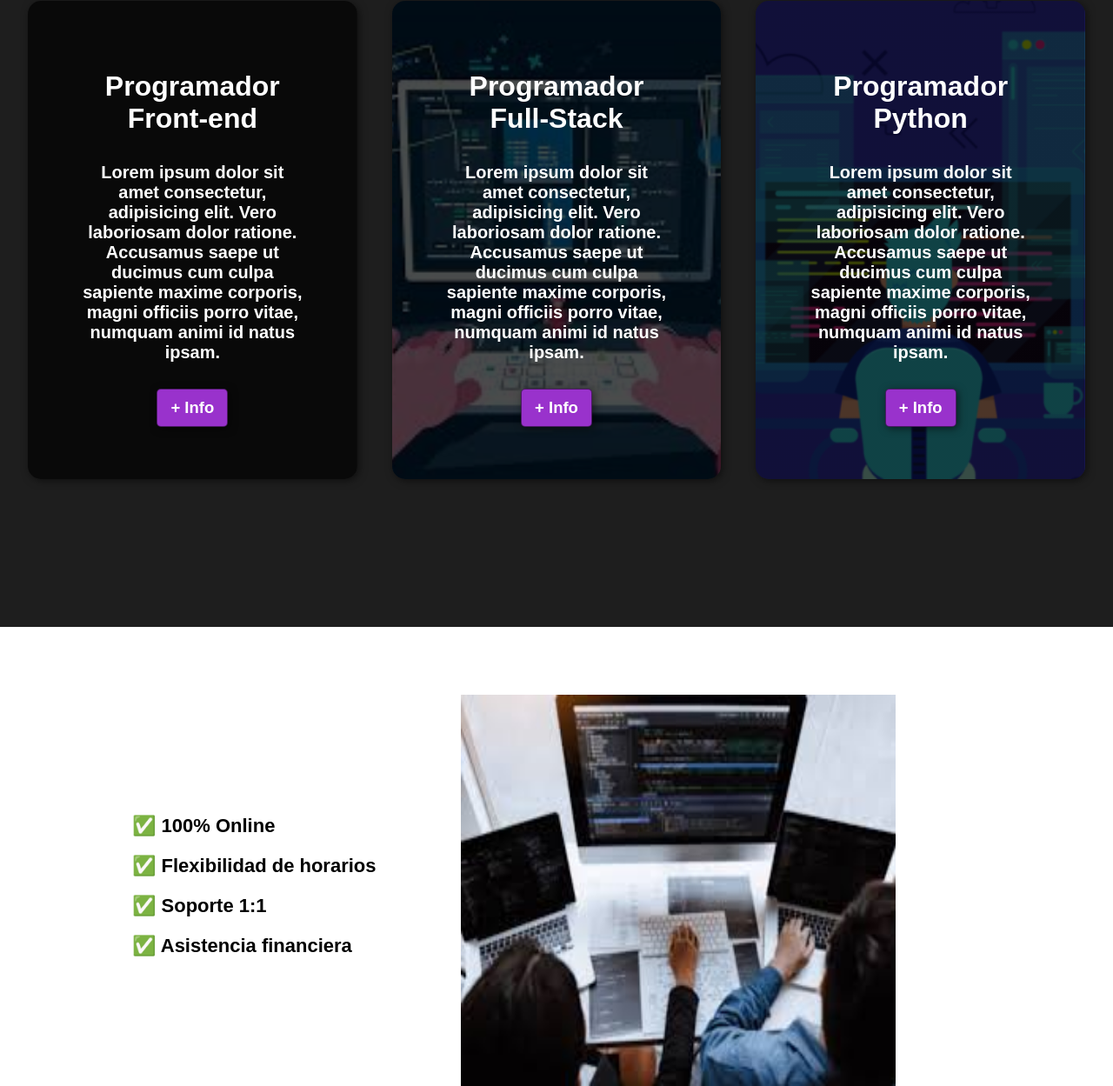
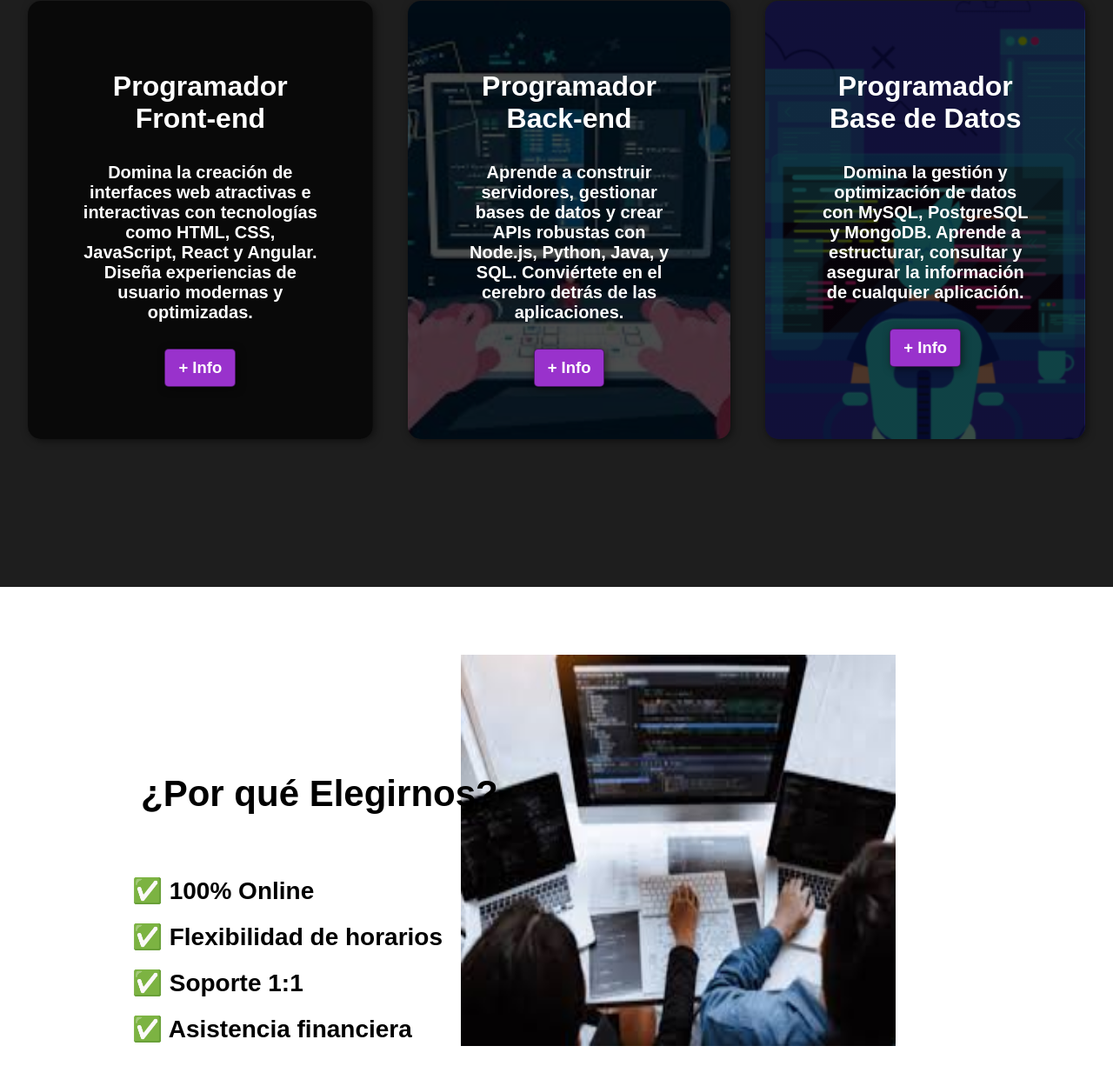
Before and after one commit to dayanaArmasB/programaYa_website, a plain HTML site: page index.html in a window 1280 px wide. Shown: the part 1789-3038 px from the top of the page at 87% size. Drawn offline with Linux system fonts and the light colour scheme; a web font is replaced by a local one.

Commit message:
cambios en los textos y estilos

```diff
--- a/index.html
+++ b/index.html
@@ -31,7 +31,7 @@
             <div class="img-Container"></div>
                 <div class="Texto">
                     <h2>Somos<span class="color-acento"> ProgramaYa!</span></h2>
-                    <p>Lorem ipsum, dolor sit amet consectetur adipisicing elit. Qui magni autem laborum perspiciatis, ea, aut reiciendis quos quod similique voluptates quis incidunt sequi. Dolores labore commodi natus dolor similique quod.</p>
+                    <p>En ProgramaYa! te ofrecemos cursos especializados en Desarrollo Frontend, Backend y Bases de Datos, diseñados para que te conviertas en un profesional altamente capacitado en el mundo de la programación.</p>
                 </div>
         </div>
     </section>
@@ -42,21 +42,21 @@
             <div class="Programas">
                 <div class="Carta">
                     <h3> Programador Front-end</h3>
-                    <p>Lorem ipsum dolor sit amet consectetur, adipisicing elit. Vero laboriosam dolor ratione. Accusamus saepe ut ducimus cum culpa sapiente maxime corporis, magni officiis porro vitae, numquam animi id natus ipsam.</p>
+                    <p>Domina la creación de interfaces web atractivas e interactivas con tecnologías como HTML, CSS, JavaScript, React y Angular. Diseña experiencias de usuario modernas y optimizadas.</p>
                     <form action="https://www.youtube.com/embed/e2vBLd5Egnk">
                         <button>+ Info</button>
                     </form>
                 </div>
                 <div class="Carta">
-                    <h3> Programador Full-Stack</h3>
-                    <p>Lorem ipsum dolor sit amet consectetur, adipisicing elit. Vero laboriosam dolor ratione. Accusamus saepe ut ducimus cum culpa sapiente maxime corporis, magni officiis porro vitae, numquam animi id natus ipsam.</p>
+                    <h3> Programador Back-end</h3>
+                    <p>Aprende a construir servidores, gestionar bases de datos y crear APIs robustas con Node.js, Python, Java, y SQL. Conviértete en el cerebro detrás de las aplicaciones.</p>
                     <form action="https://www.youtube.com/embed/e2vBLd5Egnk">
                         <button>+ Info</button>
                     </form>
                 </div>
                 <div class="Carta">
-                    <h3> Programador Python</h3>
-                    <p>Lorem ipsum dolor sit amet consectetur, adipisicing elit. Vero laboriosam dolor ratione. Accusamus saepe ut ducimus cum culpa sapiente maxime corporis, magni officiis porro vitae, numquam animi id natus ipsam.</p>
+                    <h3> Programador Base de Datos</h3>
+                    <p>Domina la gestión y optimización de datos con MySQL, PostgreSQL y MongoDB. Aprende a estructurar, consultar y asegurar la información de cualquier aplicación.</p>
                     <form action="https://www.youtube.com/embed/e2vBLd5Egnk">
                         <button>+ Info</button>
                     </form>
@@ -67,6 +67,7 @@
 
     <section id="Caracteristicas">
         <div class="Container">
+            <h2>¿Por qué Elegirnos?</h2>
             <ul>
                 <li>✅ 100% Online</li>
                 <li>✅ Flexibilidad de horarios</li>
--- a/styles.css
+++ b/styles.css
@@ -135,6 +135,10 @@ header a:hover{
     font-size: 42px;
     text-align: center;
 }
+#Somos-proya p{
+    font-size: 28px;
+    text-align: center;
+}
 
 #Nuestros-programas{
     background-color: rgb(30, 30, 30);
@@ -199,11 +203,16 @@ header a:hover{
     flex-direction: column;
     padding: 180px 12px;
 }
+#Caracteristicas .Container h2{
+    font-size: 42px;
+    text-align:left;
+    padding-left: 150px;
+}
 
 #Caracteristicas li{
     margin: 20px 0px;
     font-weight: bold;
-    font-size: 22px;
+    font-size: 28px;
 }
 
 #Final{
```
